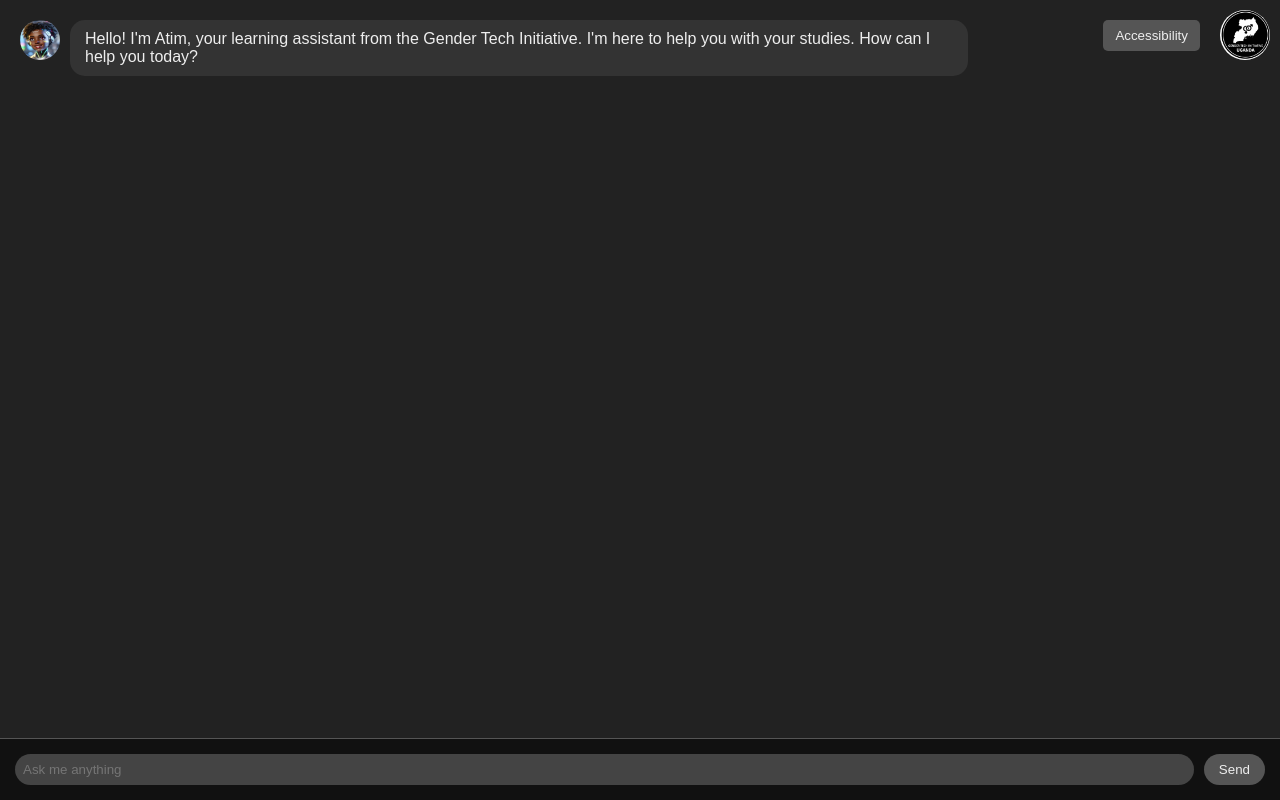
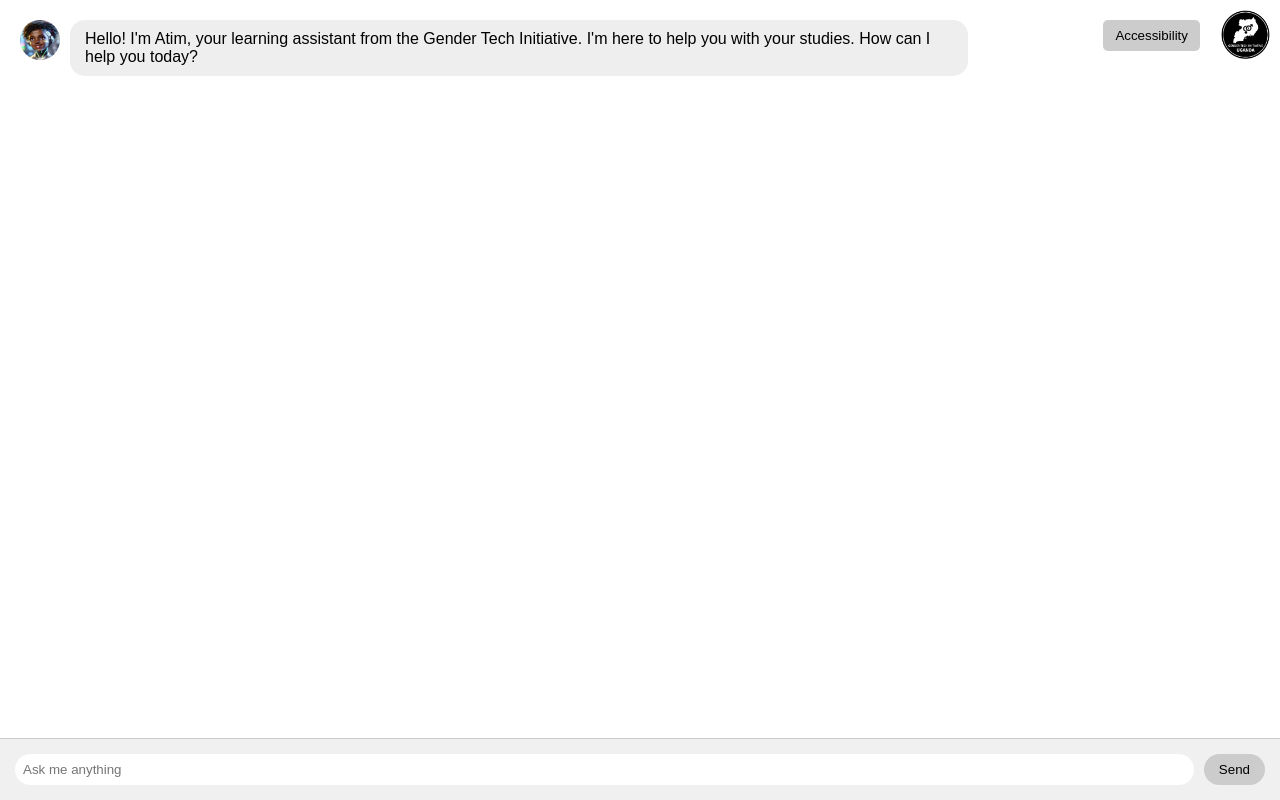
Before and after one commit to JUDEBARNABAS/learning-assistant, a Flask app: page / in a window 1280 px wide. Run offline with Flask 3, Linux system fonts and the light colour scheme.

Commit message:
Update: Switched chat area to white theme in index.html

```diff
--- a/templates/index.html
+++ b/templates/index.html
@@ -8,8 +8,8 @@
         /* Basic Styling to Match Chat Interface */
         body {
             font-family: sans-serif;
-            background-color: #222; /* Dark background */
-            color: #eee;
+            background-color: #fff; /* White background */
+            color: #000; /* Black text */
             margin: 0;
             padding: 0;
             display: flex;
@@ -31,11 +31,12 @@
             flex-grow: 1;
             overflow-y: auto; /* Scrollable chat area */
             padding: 20px;
+            background-color: #fff; /* White chat area */
         }
 
         .message {
-            background-color: #333;
-            color: #eee;
+            background-color: #eee; /* Light gray bubbles */
+            color: #000;
             border-radius: 15px;  /* More rounded corners */
             padding: 10px 15px;
             margin-bottom: 10px;
@@ -44,7 +45,7 @@
         }
 
         .user-message {
-            background-color: #444; /* Different color for user */
+            background-color: #ddd; /* Slightly darker gray for user */
             align-self: flex-end;
         }
 
@@ -56,8 +57,8 @@
         }
 
         .ai-message {
-            background-color: #333;
-            color: #eee;
+            background-color: #eee;
+            color: #000;
             border-radius: 15px; /* More rounded corners */
             padding: 10px 15px;
             margin-bottom: 10px;
@@ -74,25 +75,25 @@
 
         .input-area {
             padding: 15px;
-            background-color: #111; /* Dark input area */
+            background-color: #f0f0f0; /* Very light gray input area */
             display: flex;
             align-items: center;
-            border-top: 1px solid #555;
+            border-top: 1px solid #ccc;
         }
 
         #question {
             flex-grow: 1;
             padding: 8px;
             border: none;  /* Remove border */
-            background-color: #444;
-            color: #eee;
+            background-color: #fff; /* White input */
+            color: #000;
             border-radius: 20px; /* More rounded input */
             margin-right: 10px;
         }
 
         #askButton {
-            background-color: #555;
-            color: #eee;
+            background-color: #ccc; /* Light gray button */
+            color: #000;
             padding: 8px 15px; /* Slightly larger button */
             border: none;
             cursor: pointer;
@@ -103,8 +104,8 @@
             position: absolute; /* Or 'fixed' */
             top: 20px;
             left: 20px;  /* Move to left for this UI */
-            background-color: #111; /* Dark Accessibility Panel */
-            color: #eee;
+            background-color: #f0f0f0; /* Light gray Accessibility Panel */
+            color: #000;
             padding: 15px;
             border-radius: 10px;
             z-index: 1000; /* Ensure it's above other elements */
@@ -125,8 +126,8 @@
             position: absolute;
             top: 20px;
             right: 80px;  /* Position near logo, adjust as needed */
-            background-color: #555;
-            color: #eee;
+            background-color: #ccc; /* Light gray button */
+            color: #000;
             padding: 8px 12px;
             border: none;
             cursor: pointer;
@@ -197,9 +198,9 @@
         #language-select {
             width: 100%;
             padding: 8px;
-            border: 1px solid #555;
-            background-color: #444;
-            color: #eee;
+            border: 1px solid #ccc; /* Light border */
+            background-color: #fff; /* White background */
+            color: #000;
             border-radius: 5px;
             margin-bottom: 10px;
             box-sizing: border-box; /* Important: Include padding and border in the element's total width and height */
@@ -336,11 +337,11 @@
                 $("#accessibility-panel").css("background-color", "#000").css("color", "#eee");
 
             } else {
-                $("body").css("background-color", "#222").css("color", "#eee");
-                $(".message").css("background-color", "#333").css("color", "#eee");
-                $(".input-area").css("background-color", "#111").css("border-top", "1px solid #555");
-                 $("#question").css("background-color", "#444").css("color", "#eee");
-                 $("#accessibility-panel").css("background-color", "#111").css("color", "#eee");
+                $("body").css("background-color", "#fff").css("color", "#000");
+                $(".message").css("background-color", "#eee").css("color", "#000");
+                $(".input-area").css("background-color", "#f0f0f0").css("border-top", "1px solid #ccc");
+                 $("#question").css("background-color", "#fff").css("color", "#000");
+                 $("#accessibility-panel").css("background-color", "#f0f0f0").css("color", "#000");
             }
         });
 
@@ -353,11 +354,11 @@
                 $("#question").css("background-color", "#fff").css("color", "#000");
                 $("#accessibility-panel").css("background-color", "#000").css("color", "#eee");
             } else {
-                $("body").css("background-color", "#222").css("color", "#eee");
-                $(".message").css("background-color", "#333").css("color", "#eee");
-                $(".input-area").css("background-color", "#111").css("border-top", "1px solid #555");
-                $("#question").css("background-color", "#444").css("color", "#eee");
-                $("#accessibility-panel").css("background-color", "#111").css("color", "#eee");
+                $("body").css("background-color", "#fff").css("color", "#000");
+                $(".message").css("background-color", "#eee").css("color", "#000");
+                $(".input-area").css("background-color", "#f0f0f0").css("border-top", "1px solid #ccc");
+                $("#question").css("background-color", "#fff").css("color", "#000");
+                $("#accessibility-panel").css("background-color", "#f0f0f0").css("color", "#000");
             }
         });
 
```
